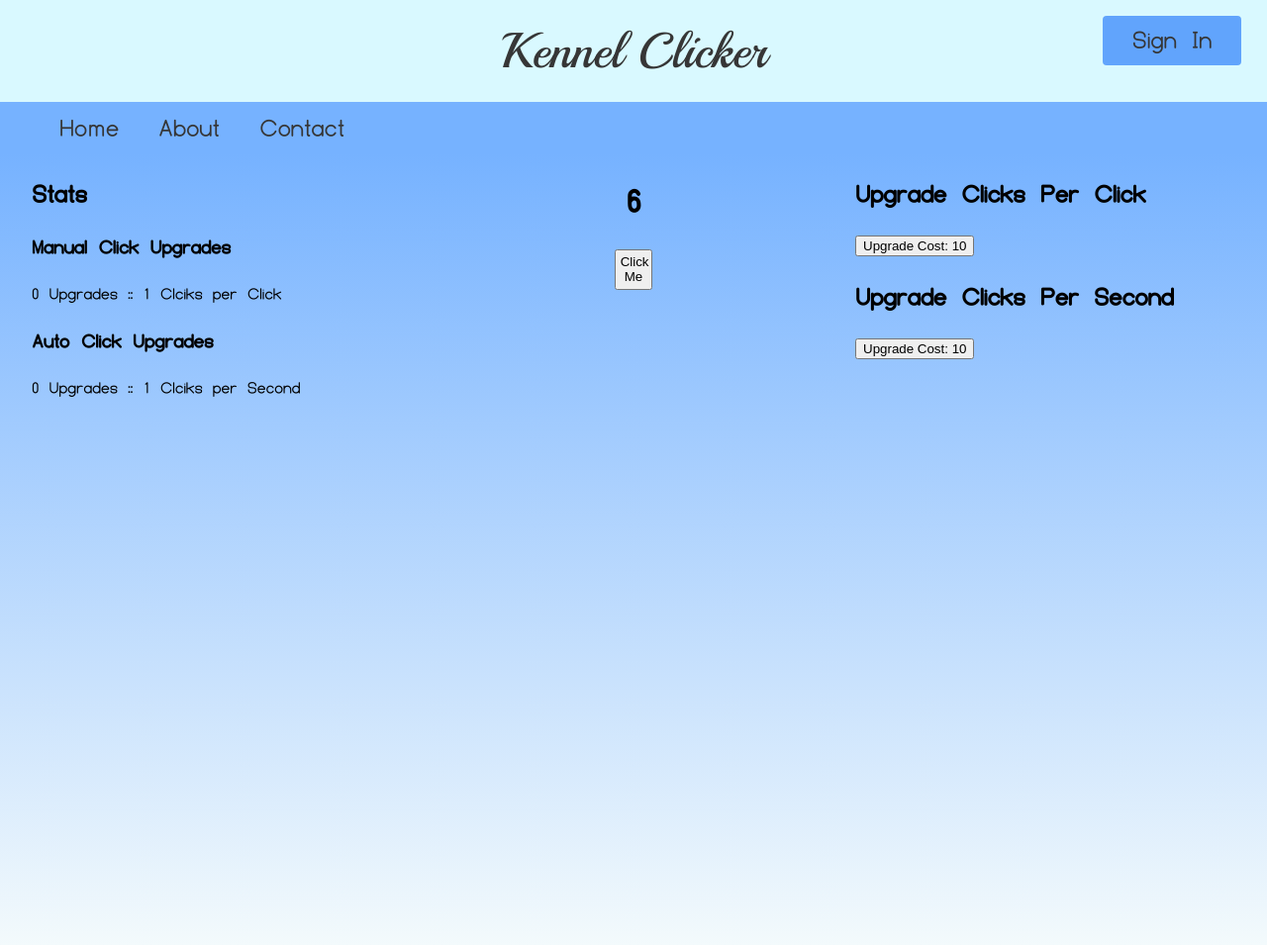
After one commit to Nawtic/HappyValleyKennels, a PHP site: page /Home/Secret/index.php in a window 1280 px wide. The commit adds this page. Shown: the whole page at 99% size. Run offline with PHP 8.4, Linux system fonts and the light colour scheme.

```diff
--- /dev/null
+++ b/Home/Secret/index.php
@@ -0,0 +1,34 @@
+<?php
+    include("../../assets/Header/Header.php");
+?>
+
+<html>
+
+    <head>
+        <script src="secret.js"></script>
+        <link rel="stylesheet" type="text/css" href="secret.css">
+    </head>
+
+    <body>
+        <div id="game_window">
+            <div id="stats" class="window">
+                <h2>Stats</h2>
+                <h3>Manual Click Upgrades</h3>
+                <p><span id="manual_click_upgrades"></span> Upgrades :: <span id="clicks_per_click"></span> Clciks per Click</p>
+                <h3>Auto Click Upgrades</h3>
+                <p><span id="auto_click_upgrades"></span> Upgrades :: <span id="clicks_per_second"></span> Clciks per Second</p>
+            </div>
+            <div id="play_area" class="window">
+                <h1 id="Counter">0</h1>
+                <button onclick="increment()" type="button">Click Me</button>
+            </div>
+            <div id="upgrades" class="window">
+                <h2>Upgrade Clicks Per Click</h2>
+                <button onclick="upgradeClick()" type="button" id="clickUpgrade">Upgrade Cost: 10</button>
+                <h2>Upgrade Clicks Per Second</h2>
+                <button onclick="upgradeAuto()" type="button" id="autoUpgrade">Upgrade Cost: 10</button>
+            </div>
+        </div>
+    </body>
+
+</html>
--- /dev/null
+++ b/Home/Secret/secret.css
@@ -0,0 +1,38 @@
+:root {
+    --white_blue: rgb(243, 250, 252);
+    --light_blue: rgb(217, 249, 255);
+    --blue: rgb(118, 178, 255);
+    --dark_blue:rgb(33, 93, 172);
+}
+
+
+html {
+    height: 100%;
+}
+
+body {
+    height: 100%;
+}
+
+.window {
+    width: 30%;
+}
+
+#game_window {
+    background-image: linear-gradient(var(--blue), var(--white_blue));
+
+    height: 100%;
+
+    display: flex;
+    flex-direction: row;
+    justify-content: space-evenly;
+}
+
+#play_area {
+    text-align: center;
+}
+
+#play_area button {
+    width: 10%;
+    padding: 1%;
+}
--- /dev/null
+++ b/Home/Secret/secret.js
@@ -0,0 +1,54 @@
+var counter = 0;
+var countPerClick = 1;
+var countPerClickUpgrades = 0;
+var countPerSecond = 1;
+var counterPerSecondUpgrades = 0;
+var clickPrice = 10;
+var autoPrice = 10;
+
+function headerChange() {
+    document.getElementById("Header_Text").innerHTML="Kennel Clicker";
+}
+
+function updateCounter () {
+    document.getElementById("Counter").innerHTML=counter;
+    document.getElementById("manual_click_upgrades").innerHTML = countPerClickUpgrades;
+    document.getElementById("clicks_per_click").innerHTML = countPerClick;
+    document.getElementById("auto_click_upgrades").innerHTML = counterPerSecondUpgrades;
+    document.getElementById("clicks_per_second").innerHTML = countPerSecond;
+}
+
+function increment() {
+    counter += countPerClick;
+}
+
+function autoIncrement() {
+    counter += countPerSecond;
+}
+
+function upgradeClick() {
+    if (counter >= clickPrice) {
+        counter -= clickPrice;
+        clickPrice *= 2;
+        countPerClick += 1;
+        countPerClickUpgrades += 1;
+
+        document.getElementById("clickUpgrade").innerHTML="Upgrade Cost: " + clickPrice;
+    }
+}
+
+function upgradeAuto() {
+    if (counter >= autoPrice) {
+        counter -= autoPrice;
+        autoPrice *= 2;
+        countPerSecond += 1;
+        counterPerSecondUpgrades += 1;
+
+        document.getElementById("autoUpgrade").innerHTML="Upgrade Cost: " + autoPrice;
+    }
+}
+
+setInterval(autoIncrement, 1000);
+setInterval(updateCounter, 1);
+
+headerChange();
--- a/Home/index.php
+++ b/Home/index.php
@@ -5,6 +5,7 @@
 <html>
     <head>
         <link rel="stylesheet" type="text/css" href="Home.css">
+        <script src="home.js"></script>
     </head>
 
     <body>
@@ -17,7 +18,7 @@
                 </div>
                 <div id="Intro_Text_Box">
                     <!-- Note: Replace filler text during project -->
-                    <p>We are <span id="Happy_Valley_Emphasized">Happy Valley Kennels</span>...</p>
+                    <p>We are <span id="Happy_Valley_Emphasized" onclick="clicker()">Happy Valley Kennels</span>...</p>
                     <p>{And this, is filler text. Filler text is used in situations where a design element, like this paragraph, has been created and positioned, but not assigned a value. This text will eventually be replaced by other text which is relevant to the final design, but for now it is just filler text.}</p>
                     <p>{This is also filler text, but in a different paragraph. So if you had two paragraphs worth of text you could place them in different paragraph. You could also place it in one paragraph but that could be difficult to read.}</p>
                 </div>
--- a/assets/Header/Header.php
+++ b/assets/Header/Header.php
@@ -29,7 +29,7 @@
     <body onload="setActive()">
 
         <div id="Page_Header">
-            <a href="../Home">Happy Valley Kennels</a>
+            <a id="Header_Text" href="/HappyValleyKennels/Home">Happy Valley Kennels</a>
         </div>
 
         <?php
@@ -49,9 +49,9 @@
             <!-- Links must have ids which make the directory they point to -->
             <?php
                 if(isset($_SESSION["Role"]) AND $_SESSION["Role"] == "Employee"){
-                    echo "<li><a href=\"../Home\" id=\"Home\">Home</a></li>";
-                    echo "<li><a href=\"../Reports\" id=\"Reports\">Reports</a><li>";
-                    echo "<li><a href=\"../Finance\" id=\"Finances\">Finance</a><li>";
+                    echo "<li><a href=\"/HappyValleyKennels/Home\" id=\"Home\">Home</a></li>";
+                    echo "<li><a href=\"/HappyValleyKennels/Reports\" id=\"Reports\">Reports</a><li>";
+                    echo "<li><a href=\"/HappyValleyKennels/Finance\" id=\"Finances\">Finance</a><li>";
                 }
                 else if(isset($_SESSION["Role"]) AND $_SESSION["Role"] == "Customer"){
                     echo "<li><a href=\"/HappyValleyKennels/Home\" id=\"Home\">Home</a></li>";
```
Also changed, not shown: Home/home.js (added, +11 -0 lines).
